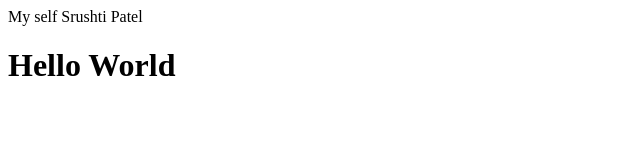
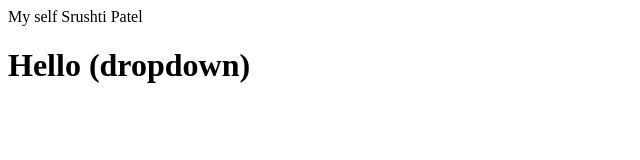
Before and after one commit to Srushti2331/LocalRepository, a plain HTML site: page index.html in a window 1280 px wide. Shown: the whole page, without its empty margins (0-640 px from the left). Drawn offline with Linux system fonts and the light colour scheme.

```diff
--- a/index.html
+++ b/index.html
@@ -1,2 +1,2 @@
 <p>My self Srushti Patel</p>
-<h1>Hello World</h1>
+<h1>Hello (dropdown)</h1>
```
